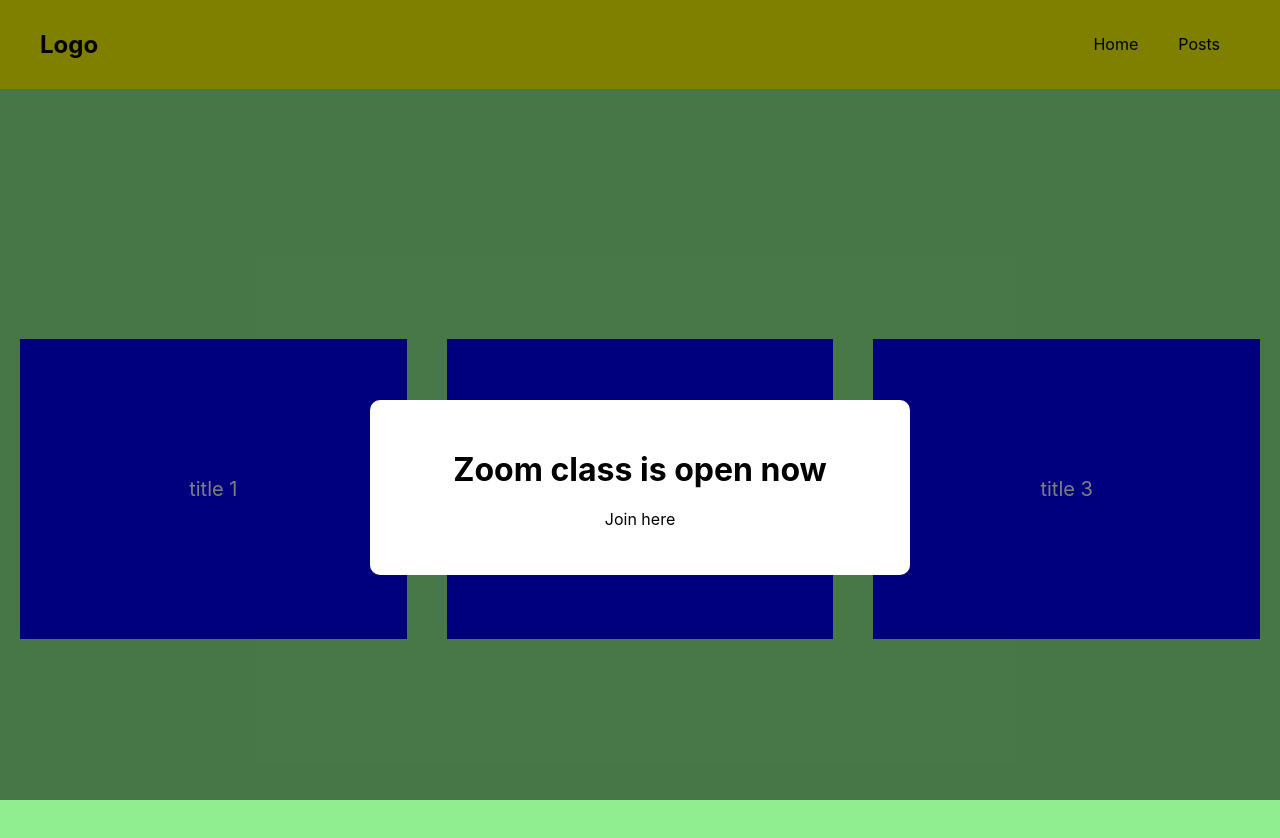
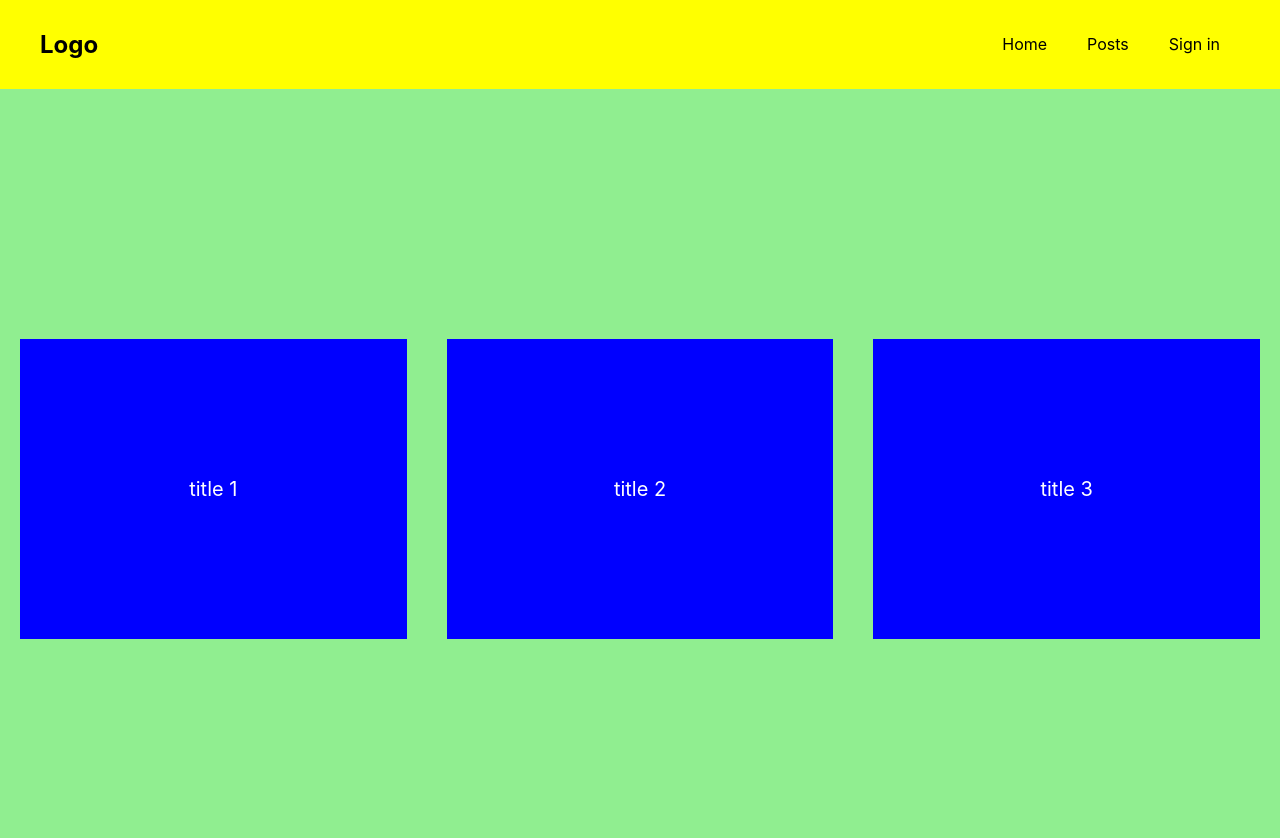
Before and after one commit to hay-mar-kyaw/react-example, a React (Create React App) app: page / in a window 1280 px wide. Shown: the top 838 px of the page. Built offline with nearby package versions, Linux system fonts and the light colour scheme.

Commit message:
pass function as a prop

```diff
--- a/src/App.js
+++ b/src/App.js
@@ -19,7 +19,7 @@ function App() {
   //   setCount((prevState)=>prevState+1); //using prevState instead of (count)
 
   // }
-
+  let [showModal,setShowModal] = useState(false);
   // create post
 
  let [posts,setPost] = useState([
@@ -52,13 +52,14 @@ function App() {
   // }
   return (
         <>
-          <Navbar/>
+          <Navbar setShowModal={setShowModal}/>
           <PostsList posts={posts}/>
-          <Modal>
-            {/* children components */}
+          {showModal && <Modal>
+            {/* slot */}
               <h1>Zoom class is open now</h1>
               <p>Join here</p>
-          </Modal>
+              <button onClick={()=>setShowModal(false)}>Close</button>
+          </Modal> }
         </>
 
 
--- a/src/components/Navbar/index.js
+++ b/src/components/Navbar/index.js
@@ -1,7 +1,7 @@
 import React from 'react'
 import './index.css'
 
-export default function Navbar() {
+export default function Navbar({setShowModal}) {
   return (
         <nav>
             <div className="container">
@@ -9,6 +9,7 @@ export default function Navbar() {
                 <ul>
                     <li>Home</li>
                     <li>Posts</li>
+                    <li onClick={()=>setShowModal(true)}>Sign in</li>
                 </ul>
             </div>
         </nav>
```
